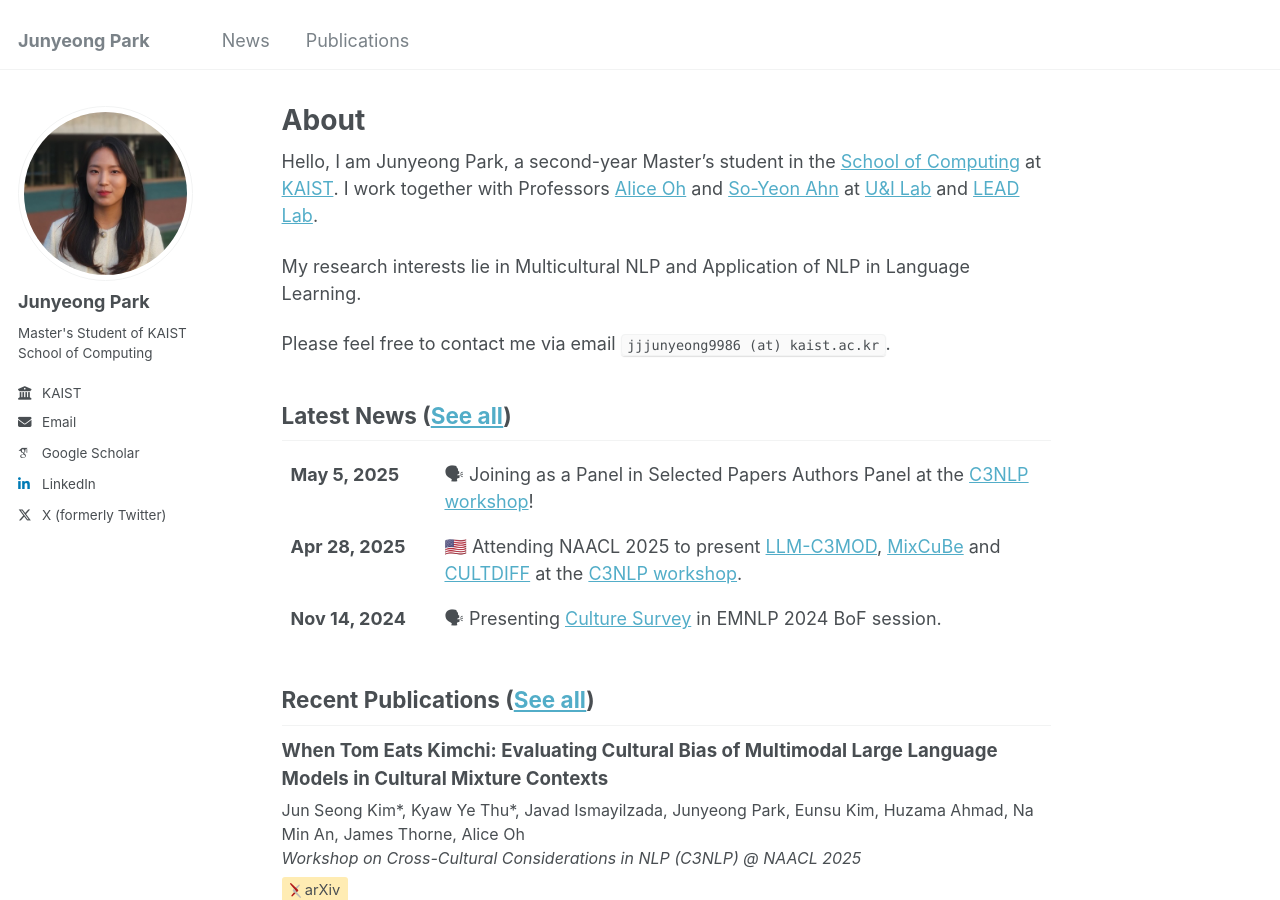
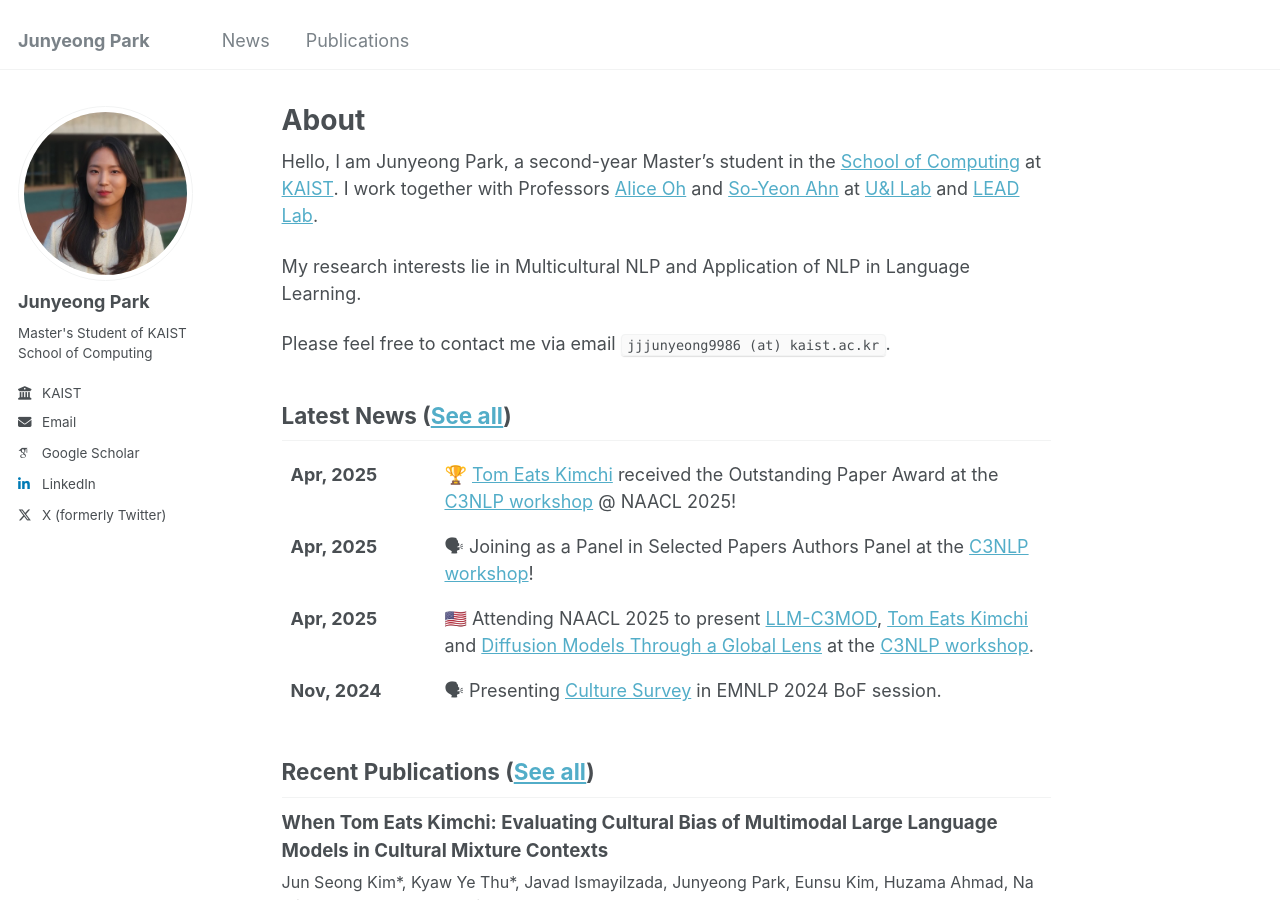
Before and after one commit to jjjunyeong/jjjunyeong.github.io, a Jekyll site: the page built from _pages/about.md, in a window 1280 px wide and 900 px high. Built offline with Jekyll 4.4.1, drawn with Linux system fonts in a browser that asks for light colours; some web fonts are replaced.

Commit message:
Update news.yml

```diff
--- a/_data/news.yml
+++ b/_data/news.yml
@@ -1,8 +1,11 @@
-- date: "May 5, 2025"
+- date: "Apr, 2025"
+  news: "🏆 <a href='https://arxiv.org/abs/2503.16826'>Tom Eats Kimchi</a> received the Outstanding Paper Award at the <a href='https://c3nlp.github.io'>C3NLP workshop</a> @ NAACL 2025!"
+
+- date: "Apr, 2025"
   news: "🗣 Joining as a Panel in Selected Papers Authors Panel at the <a href='https://c3nlp.github.io'>C3NLP workshop</a>!"
 
-- date: "Apr 28, 2025"
-  news: "🇺🇸 Attending NAACL 2025 to present <a href='https://arxiv.org/abs/2503.07237'>LLM-C3MOD</a>, <a href='https://arxiv.org/abs/2503.16826'>MixCuBe</a> and <a href='https://arxiv.org/abs/2502.08914'>CULTDIFF</a> at the <a href='https://c3nlp.github.io'>C3NLP workshop</a>."
+- date: "Apr, 2025"
+  news: "🇺🇸 Attending NAACL 2025 to present <a href='https://arxiv.org/abs/2503.07237'>LLM-C3MOD</a>, <a href='https://arxiv.org/abs/2503.16826'>Tom Eats Kimchi</a> and <a href='https://arxiv.org/abs/2502.08914'>Diffusion Models Through a Global Lens</a> at the <a href='https://c3nlp.github.io'>C3NLP workshop</a>."
 
-- date: "Nov 14, 2024"
+- date: "Nov, 2024"
   news: "🗣 Presenting <a href='https://arxiv.org/abs/2411.00860'>Culture Survey</a> in EMNLP 2024 BoF session."
```
